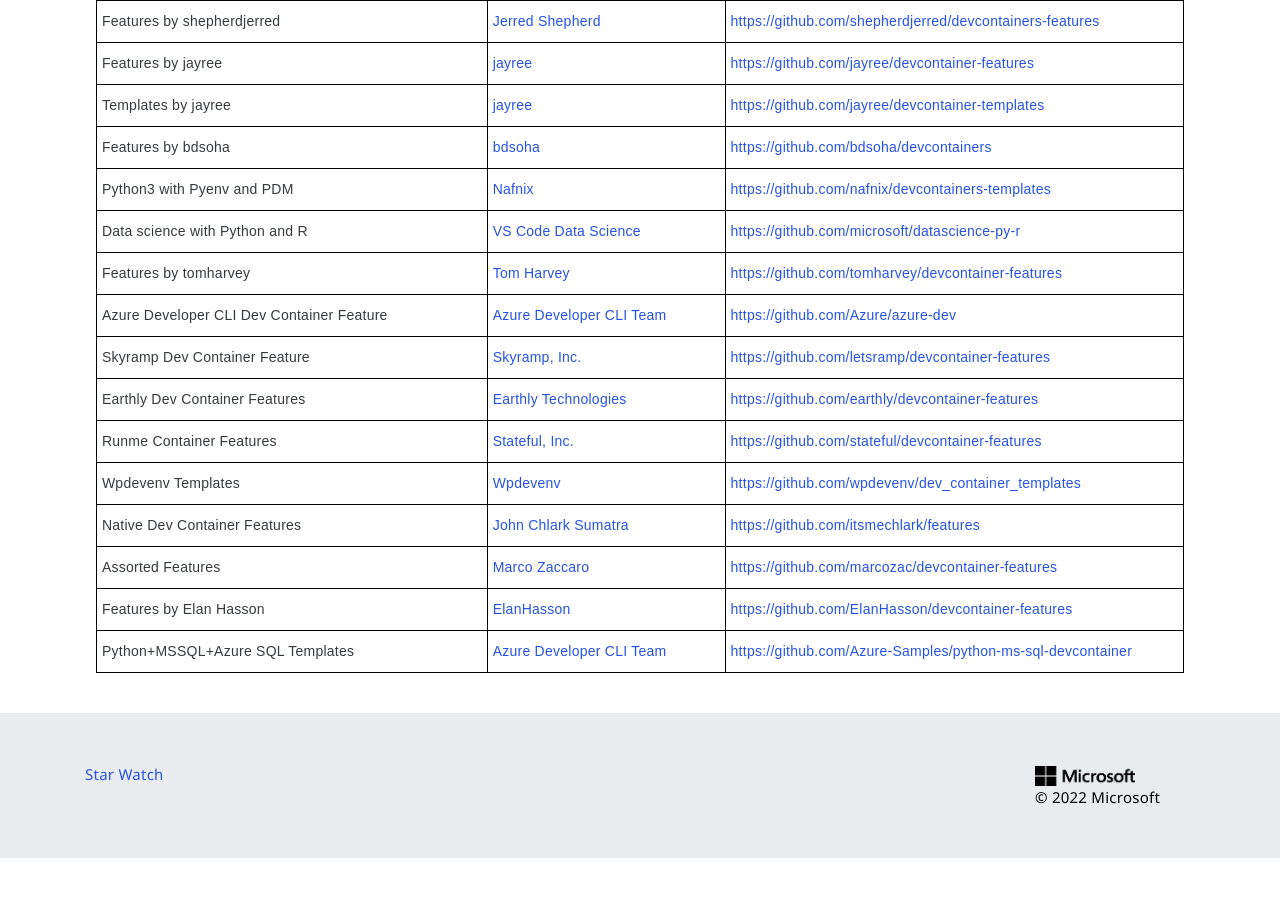
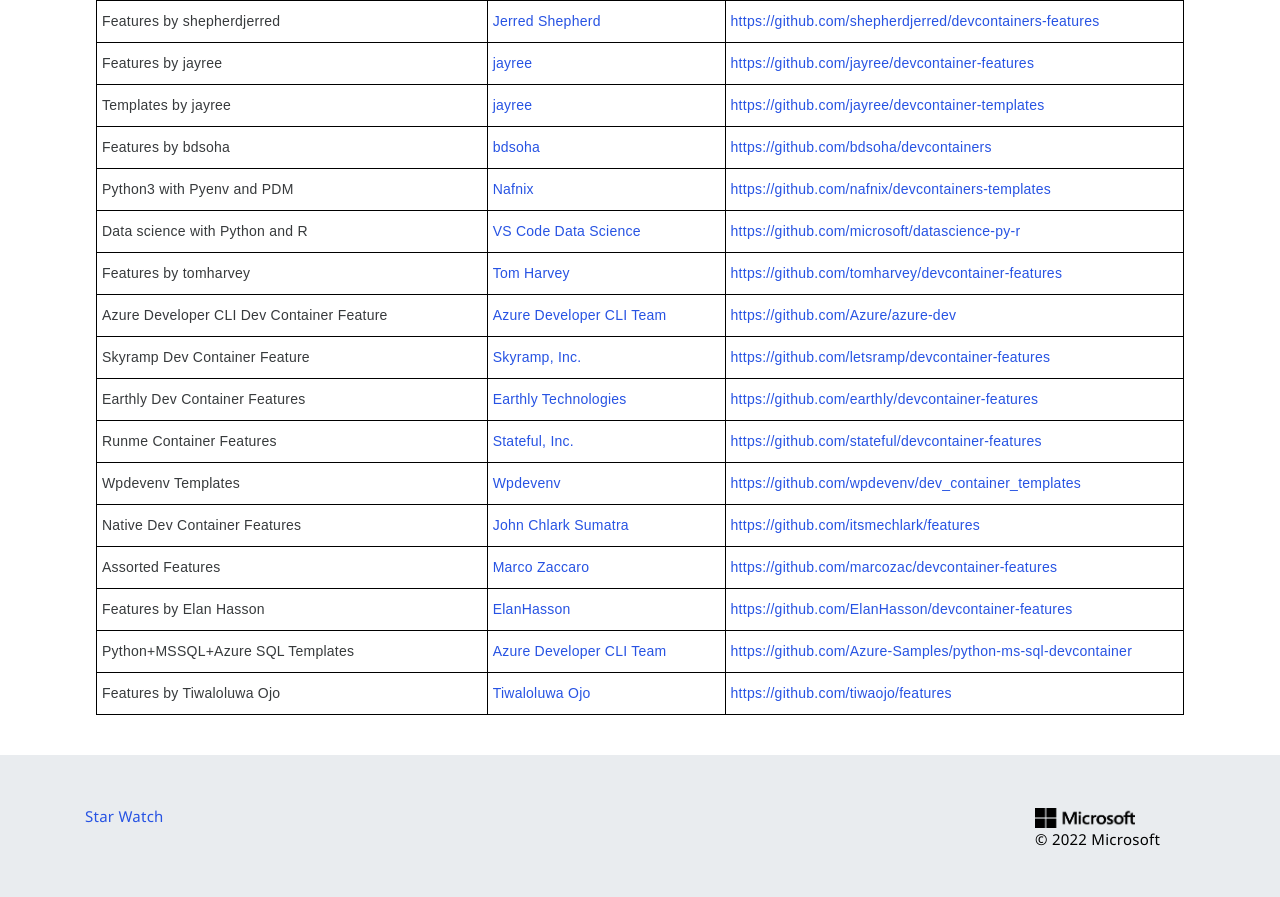
Before and after one commit to devcontainers/devcontainers.github.io, a Jekyll site: the page built from collections.html, in a window 1280 px wide and 900 px high, scrolled down 4114 px. Shown: the top 897 px of the window. Built offline with Jekyll 4.4.1, drawn with Linux system fonts in a browser that asks for light colours; nearby versions of some CDN libraries; comment, search, counter and statistics services are not loaded; before the commit the page ends 4972 px from its top, so only the background shows below that.

Commit message:
Update collection-index.yml

```diff
--- a/_data/collection-index.yml
+++ b/_data/collection-index.yml
@@ -528,3 +528,8 @@
   contact: https://github.com/Azure-Samples/python-ms-sql-devcontainer/issues
   repository: https://github.com/Azure-Samples/python-ms-sql-devcontainer
   ociReference: ghcr.io/azure-samples/python-ms-sql-devcontainer
+- name: Features by Tiwaloluwa Ojo
+  maintainer: Tiwaloluwa Ojo
+  contact: https://github.com/tiwaojo/features/issues
+  repository: https://github.com/tiwaojo/features
+  ociReference: ghcr.io/tiwaojo/features
```
